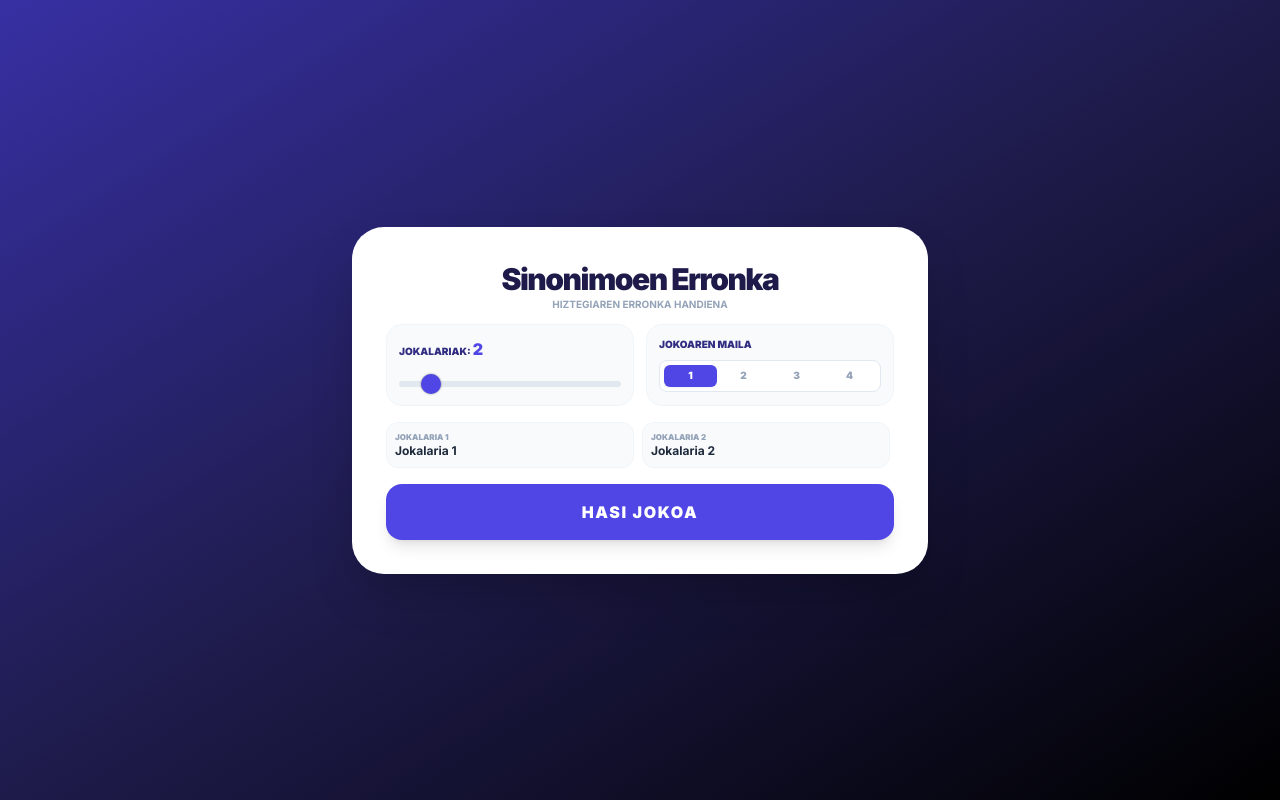
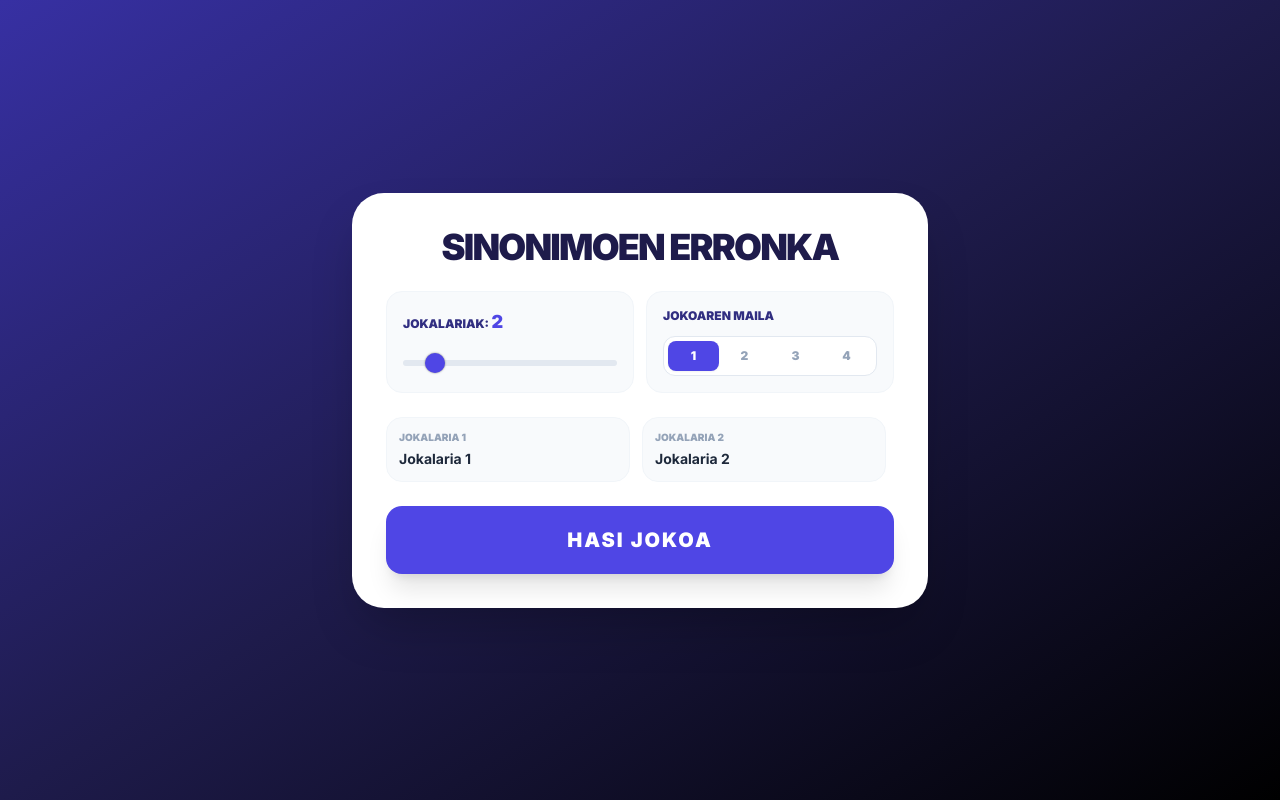
Before and after one commit to Gallegodamar/hitz-erronka, a React (Vite) app: page / in a window 1280 px wide. Built offline with nearby package versions, Linux system fonts and the light colour scheme.

Commit message:
Add files via upload

```diff
--- a/App.tsx
+++ b/App.tsx
@@ -14,7 +14,6 @@ const shuffleArray = <T,>(array: T[]): T[] => {
   return newArr;
 };
 
-// Heuristic to get word "type" based on common Basque suffixes
 const getWordType = (word: string): string => {
   const normalized = word.toLowerCase().trim();
   if (normalized.endsWith('tu') || normalized.endsWith('du') || normalized.endsWith('ten') || normalized.endsWith('tzen')) return 'verb';
@@ -53,40 +52,26 @@ const App: React.FC = () => {
     if (level === 1) {
       poolSource = [...LEVEL_1_DATA];
     } else {
-      // Split 972 entries into 3 blocks of 324
       const start = (level - 2) * 324;
       const end = start + 324;
       poolSource = EXTENDED_DATA.slice(start, end);
     }
 
-    // Ensure we have enough unique questions or recycle if necessary
     let gameData = [...poolSource];
     while (gameData.length < needed) {
       gameData = [...gameData, ...poolSource];
     }
     gameData = shuffleArray(gameData).slice(0, needed);
-
-    // Get all words in this level for distractors
     const allWordsInPool = poolSource.flatMap(d => [d.hitza, ...d.sinonimoak]);
 
     return gameData.map((data) => {
       const correctAnswer = data.sinonimoak[Math.floor(Math.random() * data.sinonimoak.length)];
       const targetType = getWordType(data.hitza);
-
-      // Filter distractors by same "type" if possible
-      let distractorsPool = allWordsInPool.filter(w =>
-        w !== data.hitza &&
-        !data.sinonimoak.includes(w)
-      );
-
+      let distractorsPool = allWordsInPool.filter(w => w !== data.hitza && !data.sinonimoak.includes(w));
       const sameTypeDistractors = distractorsPool.filter(w => getWordType(w) === targetType);
-
-      // If we don't have enough same-type distractors, use the general pool
       const finalDistractorsSource = sameTypeDistractors.length >= 10 ? sameTypeDistractors : distractorsPool;
-
       const shuffledDistractors = shuffleArray(Array.from(new Set(finalDistractorsSource))).slice(0, 3);
       const options = shuffleArray([correctAnswer, ...shuffledDistractors]);
-
       return { wordData: data, correctAnswer, options };
     });
   };
@@ -118,7 +103,8 @@ const App: React.FC = () => {
   const handleAnswer = (answer: string) => {
     if (isAnswered) return;
     const poolIdx = (currentPlayerIndex * QUESTIONS_PER_PLAYER + currentQuestionIndex);
-    const currentQuestion = questionPool[poolIdx];
+    const currentQuestion = poolIdx >= 0 && poolIdx < questionPool.length ? questionPool[poolIdx] : null;
+    if (!currentQuestion) return;
     const isCorrect = answer === currentQuestion.correctAnswer;
     setSelectedAnswer(answer);
     setIsAnswered(true);
@@ -156,12 +142,6 @@ const App: React.FC = () => {
   };
 
   const forceFinishGame = () => {
-    if (status === GameStatus.PLAYING) {
-      const endTime = Date.now();
-      const realSeconds = (endTime - turnStartTimeRef.current) / 1000;
-      const totalSecondsWithPenalty = realSeconds + currentTurnPenalties;
-      setPlayers(prev => prev.map((p, idx) => idx === currentPlayerIndex ? { ...p, time: totalSecondsWithPenalty } : p));
-    }
     setStatus(GameStatus.SUMMARY);
   };
 
@@ -169,21 +149,20 @@ const App: React.FC = () => {
     return (
       <div className="h-screen flex flex-col items-center justify-center p-2 bg-gradient-to-br from-indigo-800 via-indigo-950 to-black overflow-hidden">
         <div className="bg-white p-5 md:p-8 rounded-[2rem] shadow-2xl w-full max-w-xl flex flex-col max-h-full border-2 border-white/20">
-          <div className="text-center mb-3 shrink-0">
-            <h1 className="text-2xl md:text-3xl font-black text-indigo-950 tracking-tighter">Sinonimoen Erronka</h1>
-            <p className="text-[10px] text-slate-400 font-bold uppercase">Hiztegiaren erronka handiena</p>
+          <div className="text-center mb-6 shrink-0 flex justify-center items-center">
+            <h1 className="text-3xl md:text-4xl font-black text-indigo-950 tracking-tighter uppercase">Sinonimoen Erronka</h1>
           </div>
 
-          <div className="grid grid-cols-2 gap-3 mb-4 shrink-0">
-            <div className="p-3 bg-slate-50 rounded-2xl border border-slate-100">
-               <label className="block text-[10px] font-black text-indigo-900 uppercase mb-2">Jokalariak: <span className="text-indigo-600 text-base">{numPlayers}</span></label>
+          <div className="grid grid-cols-2 gap-3 mb-6 shrink-0">
+            <div className="p-4 bg-slate-50 rounded-2xl border border-slate-100">
+               <label className="block text-xs font-black text-indigo-900 uppercase mb-3">Jokalariak: <span className="text-indigo-600 text-lg">{numPlayers}</span></label>
                <input type="range" min="1" max="10" value={numPlayers} onChange={(e) => setNumPlayers(parseInt(e.target.value))} className="w-full h-1.5 bg-slate-200 rounded-lg appearance-none cursor-pointer accent-indigo-600" />
             </div>
-            <div className="p-3 bg-slate-50 rounded-2xl border border-slate-100">
-               <label className="block text-[10px] font-black text-indigo-900 uppercase mb-2">Jokoaren Maila</label>
-               <div className="flex bg-white rounded-lg p-1 border border-slate-200 text-[10px] font-black h-8">
+            <div className="p-4 bg-slate-50 rounded-2xl border border-slate-100">
+               <label className="block text-xs font-black text-indigo-900 uppercase mb-3">Jokoaren Maila</label>
+               <div className="flex bg-white rounded-xl p-1 border border-slate-200 text-xs font-black h-10">
                  {([1, 2, 3, 4] as DifficultyLevel[]).map(d => (
-                   <button key={d} onClick={() => setDifficulty(d)} className={`flex-1 rounded-md transition-all ${difficulty === d ? 'bg-indigo-600 text-white shadow-sm' : 'text-slate-400'}`}>
+                   <button key={d} onClick={() => setDifficulty(d)} className={`flex-1 rounded-lg transition-all ${difficulty === d ? 'bg-indigo-600 text-white shadow-sm' : 'text-slate-400 hover:text-slate-600'}`}>
                      {d}
                    </button>
                  ))}
@@ -191,16 +170,25 @@ const App: React.FC = () => {
             </div>
           </div>
 
-          <div className="grid grid-cols-2 gap-2 mb-4 overflow-y-auto pr-1 shrink min-h-0 custom-scrollbar">
+          <div className="grid grid-cols-1 sm:grid-cols-2 gap-3 mb-6 overflow-y-auto pr-2 shrink min-h-0 custom-scrollbar">
             {players.map((p) => (
-              <div key={p.id} className="bg-slate-50 p-2 rounded-xl border border-slate-100 flex flex-col">
-                <label className="text-[8px] font-black text-slate-400 uppercase">Jokalaria {p.id + 1}</label>
-                <input type="text" value={p.name} onChange={(e) => handlePlayerNameChange(p.id, e.target.value)} className="p-0 bg-transparent border-none focus:ring-0 font-bold text-slate-800 text-xs" />
+              <div key={p.id} className="bg-slate-50 p-3 rounded-2xl border border-slate-100 flex flex-col focus-within:ring-2 focus-within:ring-indigo-500 transition-all">
+                <label className="text-[10px] font-black text-slate-400 uppercase mb-1">Jokalaria {p.id + 1}</label>
+                <input
+                  type="text"
+                  value={p.name}
+                  onChange={(e) => handlePlayerNameChange(p.id, e.target.value)}
+                  className="p-0 bg-transparent border-none focus:ring-0 font-bold text-slate-800 text-sm placeholder-slate-300"
+                  placeholder="Idatzi izena..."
+                />
               </div>
             ))}
           </div>
 
-          <button onClick={startNewGame} className="w-full bg-indigo-600 hover:bg-indigo-700 text-white font-black py-4 rounded-2xl transition-all shadow-lg active:scale-95 text-base uppercase tracking-widest shrink-0">
+          <button
+            onClick={startNewGame}
+            className="w-full bg-indigo-600 hover:bg-indigo-700 text-white font-black py-5 rounded-2xl transition-all shadow-xl active:scale-95 text-xl uppercase tracking-widest shrink-0"
+          >
             HASI JOKOA
           </button>
         </div>
@@ -231,8 +219,10 @@ const App: React.FC = () => {
 
   if (status === GameStatus.PLAYING) {
     const poolIdx = (currentPlayerIndex * QUESTIONS_PER_PLAYER + currentQuestionIndex);
-    const currentQuestion = questionPool[poolIdx];
+    const currentQuestion = poolIdx >= 0 && poolIdx < questionPool.length ? questionPool[poolIdx] : null;
     const currentPlayer = players[currentPlayerIndex];
+
+    if (!currentQuestion) return null;
 
     return (
       <div className="h-screen flex flex-col items-center p-2 md:p-4 bg-slate-50 overflow-hidden">
@@ -270,14 +260,14 @@ const App: React.FC = () => {
           </div>
 
           <div className="text-center mb-6 shrink-0 mt-4">
-            <h3 className="text-4xl md:text-5xl font-black text-slate-900 break-words leading-none">
+            <h3 className="text-4xl md:text-5xl font-black text-slate-900 break-words leading-none uppercase">
               {currentQuestion.wordData.hitza}
             </h3>
           </div>
 
           <div className="grid grid-cols-1 sm:grid-cols-2 gap-3 grow overflow-y-auto pr-1 custom-scrollbar">
             {currentQuestion.options.map((opt, i) => {
-              let buttonStyle = "p-4 rounded-2xl border-2 font-bold text-lg transition-all duration-200 flex items-center justify-center text-center min-h-[4rem] ";
+              let buttonStyle = "p-4 rounded-2xl border-2 font-black text-xl md:text-2xl transition-all duration-200 flex items-center justify-center text-center min-h-[5rem] ";
               if (!isAnswered) buttonStyle += "bg-white border-slate-50 hover:border-indigo-500 hover:bg-indigo-50 text-slate-700 cursor-pointer shadow-sm active:translate-y-0.5";
               else {
                 if (opt === currentQuestion.correctAnswer) buttonStyle += "bg-emerald-500 border-emerald-300 text-white shadow-lg scale-102 z-10";
@@ -298,7 +288,7 @@ const App: React.FC = () => {
                  {feedback?.message}
                  {feedback?.penaltyApplied && <span className="bg-rose-100 text-rose-700 text-[10px] px-2 py-0.5 rounded italic">+10s</span>}
                </div>
-               <button onClick={nextQuestion} className="bg-indigo-950 hover:bg-black text-white font-black py-4 px-10 rounded-2xl shadow-lg transition-all active:scale-95 text-lg flex items-center gap-2">
+               <button onClick={nextQuestion} className="bg-indigo-950 hover:bg-black text-white font-black py-4 px-10 rounded-2xl shadow-lg transition-all active:scale-95 text-lg flex items-center gap-2 uppercase">
                  {currentQuestionIndex < 9 ? "Hurrengoa" : "Txanda bukatu"}
                </button>
             </div>
@@ -316,48 +306,104 @@ const App: React.FC = () => {
         return a.time - b.time;
       });
 
+    // Group unique WordData from the session
+    // Added explicit type to Map and sort parameters to fix TypeScript inference errors
+    const playedWordData: WordData[] = Array.from(new Map<string, WordData>(
+      questionPool.map(q => [q.wordData.hitza, q.wordData])
+    ).values()).sort((a: WordData, b: WordData) => a.hitza.localeCompare(b.hitza));
+
     return (
       <div className="h-screen flex flex-col items-center justify-center p-2 bg-indigo-950 overflow-hidden">
-        <div className="bg-white w-full max-w-2xl rounded-[2.5rem] shadow-2xl p-6 md:p-10 border border-white/10 text-center flex flex-col max-h-full">
+        <div className="bg-white w-full max-w-2xl rounded-[2.5rem] shadow-2xl p-4 md:p-8 border border-white/10 text-center flex flex-col max-h-[95vh]">
           <div className="mb-4 shrink-0">
-            <h2 className="text-3xl font-black text-slate-900 tracking-tight">Emaitzak</h2>
-            <p className="text-[10px] font-black text-indigo-400 uppercase tracking-widest">{difficulty}. Maila</p>
-            <div className="h-1.5 w-16 bg-indigo-600 mx-auto rounded-full mt-1"></div>
+            <h2 className="text-2xl md:text-3xl font-black text-slate-900 tracking-tight uppercase leading-none">Emaitzak</h2>
+            <p className="text-[10px] font-black text-indigo-400 uppercase tracking-widest mt-1">{difficulty}. Maila</p>
+            <div className="h-1.5 w-16 bg-indigo-600 mx-auto rounded-full mt-2"></div>
           </div>
 
-          {sortedPlayers.length === 0 ? (
-            <div className="py-10 text-slate-400 font-bold italic">Ez da emaitzarik gordetu.</div>
-          ) : (
-            <div className="mb-6 overflow-y-auto rounded-2xl border border-slate-100 shadow-inner bg-slate-50 grow min-h-0 custom-scrollbar">
-              <table className="w-full text-left">
-                <thead className="sticky top-0 bg-slate-100 z-10">
+          <div className="grow flex flex-col min-h-0 gap-4 mb-4">
+            {/* Classification Table */}
+            <div className="overflow-y-auto rounded-2xl border border-slate-100 shadow-inner bg-slate-50 flex-1 min-h-[140px] custom-scrollbar">
+              <table className="w-full text-left border-collapse">
+                <thead className="sticky top-0 bg-slate-100 z-10 shadow-sm">
                   <tr>
-                    <th className="px-4 py-2 text-[9px] font-black text-slate-500 uppercase">Pos.</th>
-                    <th className="px-4 py-2 text-[9px] font-black text-slate-500 uppercase">Izena</th>
-                    <th className="px-4 py-2 text-[9px] font-black text-slate-500 uppercase text-center">Pts</th>
-                    <th className="px-4 py-2 text-[9px] font-black text-slate-500 uppercase text-right">Denb.</th>
+                    <th className="px-3 py-2 text-[9px] font-black text-slate-500 uppercase">Pos.</th>
+                    <th className="px-3 py-2 text-[9px] font-black text-slate-500 uppercase">Izena</th>
+                    <th className="px-3 py-2 text-[9px] font-black text-slate-500 uppercase text-center">Pts</th>
+                    <th className="px-3 py-2 text-[9px] font-black text-slate-500 uppercase text-right">Denb.</th>
                   </tr>
                 </thead>
                 <tbody className="divide-y divide-slate-200 bg-white">
-                  {sortedPlayers.map((p, idx) => (
-                    <tr key={p.id} className={idx === 0 ? "bg-amber-50" : ""}>
-                      <td className="px-4 py-3 font-black text-lg">{idx === 0 ? "🥇" : idx === 1 ? "🥈" : idx === 2 ? "🥉" : `${idx + 1}.`}</td>
-                      <td className="px-4 py-3 font-bold text-slate-800 text-sm">{p.name}</td>
-                      <td className="px-4 py-3 text-center"><span className="bg-indigo-600 text-white px-2 py-0.5 rounded-lg font-black text-xs">{p.score}</span></td>
-                      <td className="px-4 py-3 text-right font-mono font-bold text-slate-500 text-xs">{p.time.toFixed(2)}s</td>
-                    </tr>
-                  ))}
+                  {sortedPlayers.length === 0 ? (
+                    <tr><td colSpan={4} className="py-10 text-slate-400 font-bold italic text-center">Ez da emaitzarik gordetu.</td></tr>
+                  ) : (
+                    sortedPlayers.map((p, idx) => (
+                      <tr key={p.id} className={idx === 0 ? "bg-amber-50" : "hover:bg-slate-50 transition-colors"}>
+                        <td className="px-3 py-3 font-black text-lg">{idx === 0 ? "🥇" : idx === 1 ? "🥈" : idx === 2 ? "🥉" : `${idx + 1}.`}</td>
+                        <td className="px-3 py-3 font-bold text-slate-800 text-sm truncate max-w-[120px]">{p.name}</td>
+                        <td className="px-3 py-3 text-center"><span className="bg-indigo-600 text-white px-2 py-0.5 rounded-lg font-black text-xs shadow-sm">{p.score}</span></td>
+                        <td className="px-3 py-3 text-right font-mono font-bold text-slate-500 text-[10px]">{p.time.toFixed(2)}s</td>
+                      </tr>
+                    ))
+                  )}
                 </tbody>
               </table>
             </div>
-          )}
 
-          <div className="flex flex-col sm:flex-row gap-2 shrink-0">
-            <button onClick={startNewGame} className="flex-1 bg-indigo-600 hover:bg-indigo-700 text-white font-black py-4 rounded-xl shadow-lg transition-all active:scale-95 text-sm uppercase tracking-widest">
-              BERRIRO
+            {/* Structured Dictionary Review Section */}
+            <div className="flex-[1.5] min-h-[200px] flex flex-col rounded-2xl border border-indigo-50 bg-indigo-50/30 overflow-hidden">
+               <div className="bg-indigo-600 py-1.5 px-4 flex justify-between items-center shrink-0">
+                  <h3 className="text-[10px] font-black text-white uppercase tracking-widest">Hitzak & Sinonimoak</h3>
+                  <span className="text-[9px] font-bold text-indigo-100 italic">Klikatu Elhuyarren ikusteko</span>
+               </div>
+               <div className="grow overflow-y-auto p-2 custom-scrollbar text-left">
+                  <div className="space-y-3">
+                    {playedWordData.map((data, idx) => (
+                      <div key={idx} className="bg-white p-3 rounded-xl border border-indigo-100 shadow-sm">
+                        <div className="flex items-center gap-2 mb-2">
+                           <span className="text-[8px] font-black bg-indigo-600 text-white px-1.5 py-0.5 rounded uppercase">Nagusia</span>
+                           <a
+                             href={`https://hiztegiak.elhuyar.eus/eu/${data.hitza}`}
+                             target="_blank"
+                             rel="noopener noreferrer"
+                             className="text-indigo-900 font-black text-base hover:underline"
+                           >
+                             {data.hitza}
+                           </a>
+                        </div>
+                        <div className="flex flex-wrap gap-1.5">
+                           <span className="text-[8px] font-black text-indigo-400 uppercase py-1">Sinonimoak:</span>
+                           {data.sinonimoak.map((sin, sIdx) => (
+                             <a
+                               key={sIdx}
+                               href={`https://hiztegiak.elhuyar.eus/eu/${sin}`}
+                               target="_blank"
+                               rel="noopener noreferrer"
+                               className="bg-indigo-50 text-indigo-600 px-2 py-0.5 rounded-lg font-bold text-[10px] hover:bg-indigo-600 hover:text-white transition-all border border-indigo-100/50"
+                             >
+                               {sin}
+                             </a>
+                           ))}
+                        </div>
+                      </div>
+                    ))}
+                  </div>
+               </div>
+            </div>
+          </div>
+
+          <div className="flex flex-col sm:flex-row gap-3 shrink-0">
+            <button
+              onClick={startNewGame}
+              className="flex-1 bg-indigo-600 hover:bg-indigo-700 text-white font-black py-4 rounded-2xl shadow-xl transition-all active:scale-95 text-base uppercase tracking-widest"
+            >
+              BERRIRO JOLASTU
             </button>
-            <button onClick={() => setStatus(GameStatus.SETUP)} className="flex-1 bg-slate-100 hover:bg-slate-200 text-slate-600 font-black py-4 rounded-xl transition-all active:scale-95 text-sm uppercase tracking-widest">
-              HASIERARA
+            <button
+              onClick={() => setStatus(GameStatus.SETUP)}
+              className="flex-1 bg-slate-100 hover:bg-slate-200 text-slate-600 font-black py-4 rounded-2xl transition-all active:scale-95 text-base uppercase tracking-widest"
+            >
+              KONFIGURAZIOA
             </button>
           </div>
         </div>
--- a/types.ts
+++ b/types.ts
@@ -21,6 +21,7 @@ export interface Question {
 export type DifficultyLevel = 1 | 2 | 3 | 4;
 
 export enum GameStatus {
+  MENU = 'MENU',
   SETUP = 'SETUP',
   INTERMISSION = 'INTERMISSION',
   PLAYING = 'PLAYING',
```
